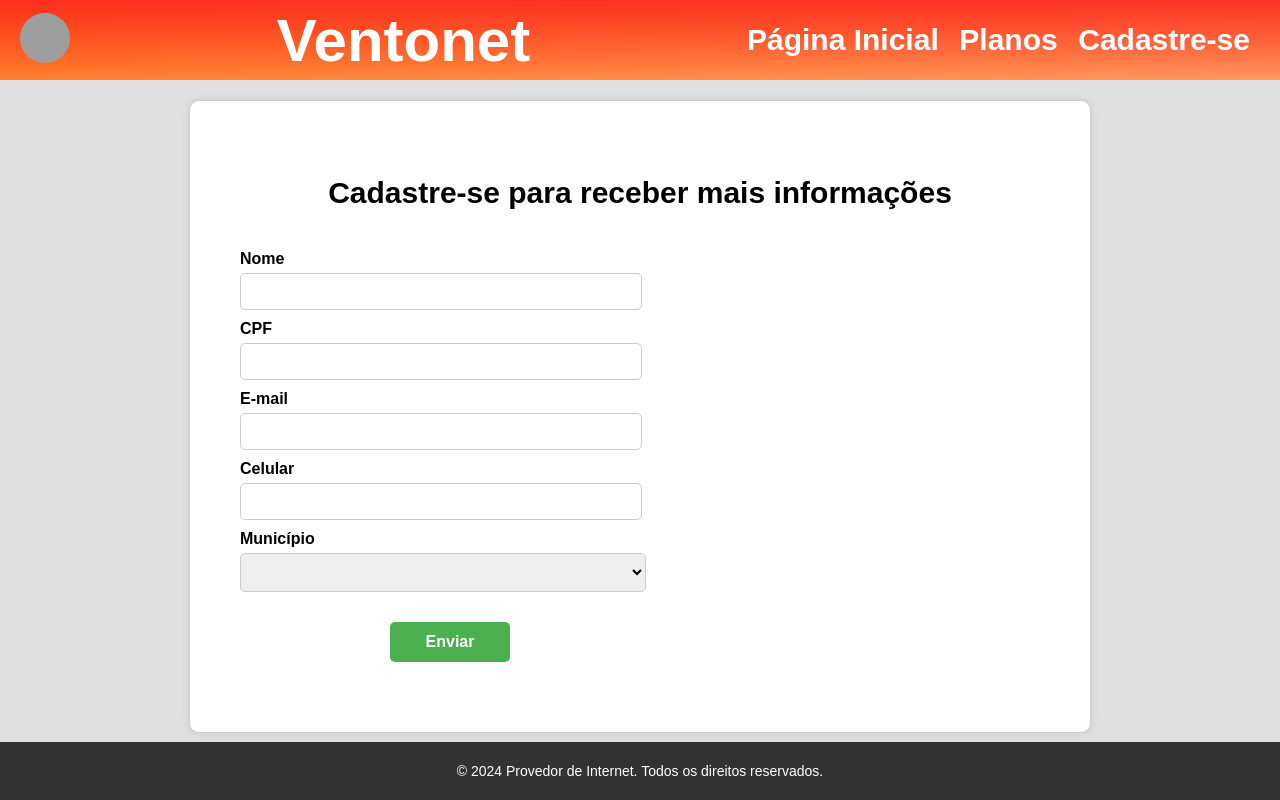
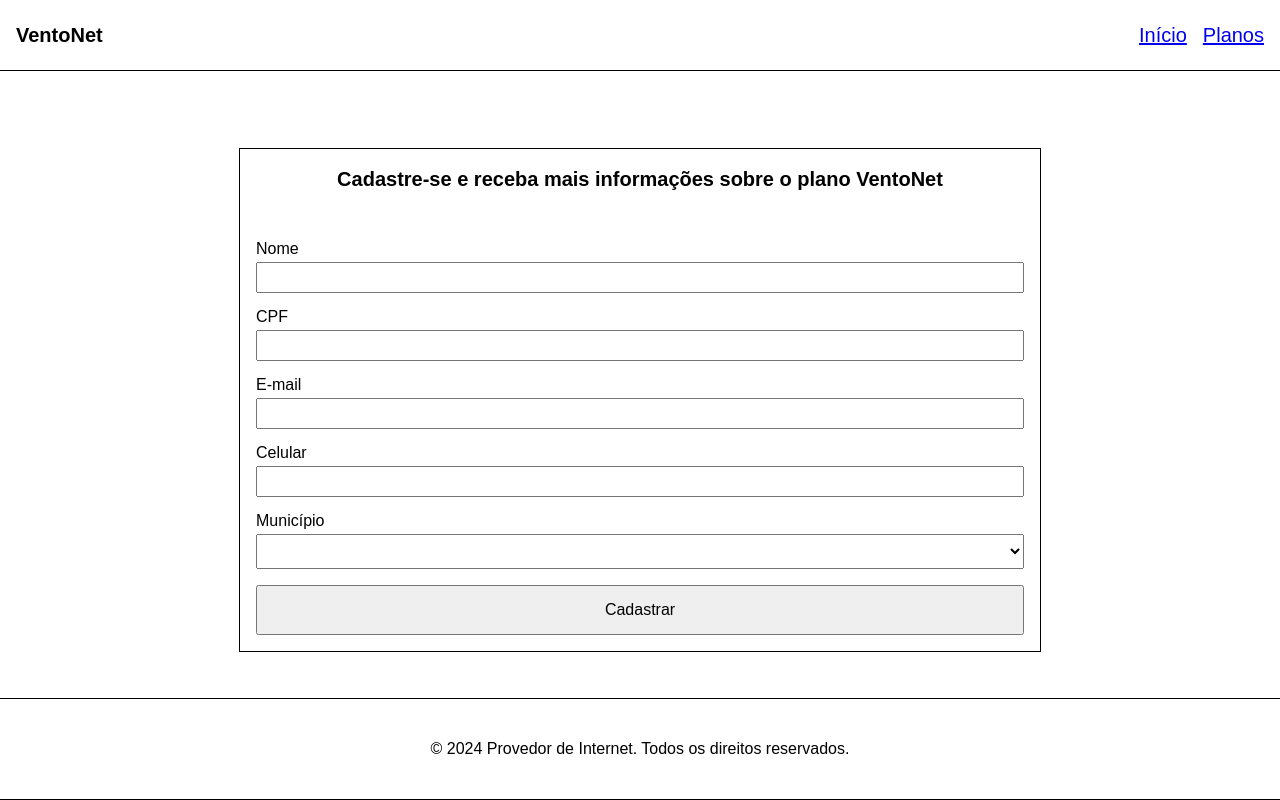
Before and after one commit to snowjhbr/provedor_internet, a PHP site: page /cadastro.html in a window 1280 px wide. Run offline with PHP 8.4, Linux system fonts and the light colour scheme; lists and menus that the app fills with data are empty; grey boxes are pictures that could not be loaded.

Commit message:
refactor

```diff
--- a/cadastro.html
+++ b/cadastro.html
@@ -4,36 +4,29 @@
 <head>
     <meta charset="UTF-8">
     <meta name="viewport" content="width=device-width, initial-scale=1.0">
+    <link href="css/reset.css" rel="stylesheet">
+    <link href="css/style.css" rel="stylesheet">
+    <link href="css/cadastro.css" rel="stylesheet">
     <title>Cadastro</title>
-    <link href="css/cadastro.css" rel="stylesheet">
 </head>
 
 <body>
     <header>
-        <div class="perfil">
-            <img src="imagens/img5ea04797c67d21.22396471.jpg" alt="usuario">
-        </div>
-        <h1>Ventonet</h1>
+        <h1>VentoNet</h1>
         <nav>
             <ul>
-                <li><a href="index.html">Página Inicial</a></li>
-                <li><a href="pagina-planos.html">Planos</a></li>
-                <li><a href="cadastro.html">Cadastre-se</a></li>
+                <li><a href="index.html">Início</a></li>
+                <li><a href="planos.html">Planos</a></li>
             </ul>
         </nav>
     </header>
-    <main>
     <div class="box-geral">
-
-            <div class="inputs">
-
-                <h2>Cadastre-se para receber mais informações</h2>
+        <h2>Cadastre-se e receba mais informações sobre o plano VentoNet</h2>
         <form id="form">
             <div class="nome">
                 <label for="nome">Nome</label>
                 <input type="text" id="nome" name="nome" required>
             </div>
-
             <div class="cpf">
                 <label for="cpf">CPF</label>
                 <input type="text" id="cpf" name="cpf" required maxlength="11">
@@ -48,23 +41,16 @@
                 <label for="celular">Celular</label>
                 <input type="tel" id="celular" name="celular" required>
             </div>
-
             <div class="cidade">
                 <label for="municipio">Município</label>
-                        <select id="municipio" name="municipio" required>
-
-                        </select>
+                <select id="municipio" name="municipio" required></select>
             </div>
-
-                    <button type="submit">Enviar</button>
+            <button type="submit">Cadastrar</button>
         </form>
     </div>
-        </div>
-    </main>
     <footer id="footer-1">
         <span id="footer-1">&copy; 2024 Provedor de Internet. Todos os direitos reservados.</span>
     </footer>
-
     <script src="scripts/municipios.js"></script>
     <script src="scripts/cadastro.js"></script>
 </body>
--- a/css/cadastro.css
+++ b/css/cadastro.css
@@ -1,170 +1,54 @@
-body {
-    font-family: Arial, sans-serif;
-    margin: 0;
-    padding: 0;
+.box-geral {
+  width: 800px;
+  border: 1px solid black;
+  display: flex;
+  flex-direction: column;
+  gap: 1rem;
+  margin: 0 20px;
+}
+.box-geral form {
+  display: flex;
+  flex-direction: column;
+  gap: 1rem;
+  padding: 1rem;
 }
 
-/* HEADER DA PÁGINA */
-
-header {
-    background: linear-gradient(to bottom, rgba(253, 37, 37, 0.863), rgba(255, 72, 0, 0.2)), linear-gradient(to bottom right, #ff7300, #ffad7a);
-    color: #ffffff;
-    padding: 10px 0; /* Aumentando o padding */
-    display: flex;
-    justify-content: space-between;
-    align-items: center;
-    height: 60px; /* Reduzindo a altura */
+.box-geral form div {
+  display: flex;
+  flex-direction: column;
+  gap: 5px;
 }
 
-h1 {
-    font-size: 60px; /* Reduzindo o tamanho da fonte */
-}
-
-.perfil {
-    margin-left: 10px; /* Reduzindo a margem */
-    padding-left: 10px; /* Reduzindo o padding */
-}
-
-.perfil img {
-    width: 50px; /* Reduzindo o tamanho da imagem */
-    height: 50px; /* Reduzindo o tamanho da imagem */
-    border-radius: 50%;
-}
-
-.perfil img:hover {
-    width: 60px; /* Ajustando o tamanho da imagem */
-    height: 60px; /* Ajustando o tamanho da imagem */
-}
-
-nav ul {
-    list-style-type: none;
-    padding: 0px 10px; /* Reduzindo o padding */
-    margin-right: 20px; /* Reduzindo a margem */
-    font-size: 20px; /* Reduzindo o tamanho da fonte */
-}
-
-nav ul li {
-    display: inline;
-    margin-left: 15px; /* Reduzindo a margem */
-    color: white;
-    font-weight: bold;
-    font-size: 30px;
-}
-
-nav ul li:first-child {
-    margin-left: 0;
-}
-
-nav ul li a {
-    color: #fff;
-    text-decoration: none;
-}
-
-nav ul li a:hover {
-    text-decoration: none;
-    color: black;
-}
-
-
-/* -------------------MAIN DA PÁGINA---------------------------- */
-
-main {
-    display: flex;
-    justify-content: center;
-    align-items: center;
-    background-color: rgb(224, 224, 224);
-}
-
-.box-geral {
-    width: 80%;
-    max-width: 800px;
-    padding: 50px;
-    margin: 20px;
-    border: 1px solid #ccc;
-    border-radius: 10px;
-    box-shadow: 0 0 10px rgba(0, 0, 0, 0.1);
-    background-color: white;
-}
-
-.inputs {
-    display: grid;
-    grid-template-columns: repeat(2, 1fr);
-    grid-template-rows: repeat(3, auto);
-    gap: 20px;
-    outline: none;
-    border-style: none;
-}
-
-.inputs div {
-    margin-bottom: 10px;
-}
-
-.cidade select {
-    width: calc(104%);
-    padding: 10px;
-    margin-top: 5px;
-    border: 1px solid #ccc;
-    border-radius: 5px;
-}
-
-
-h2 {
-    grid-column: 1 / -1;
-    text-align: center;
-    margin-bottom: 20px;
-    font-size: 30px;
-    font-weight: bold;
-}
-
-form {
-    grid-column: 2 / 1;
+.box-geral form input {
+  height: 25px;
+  font-size: 16px;
 }
 
 label {
-    font-weight: bold;
+  font-size: 16px;
 }
 
-input,
-textarea {
-    width: calc(100% - 10px);
-    padding: 10px;
-    margin-top: 5px;
-    border: 1px solid #ccc;
-    border-radius: 5px;
+button {
+  height: 50px;
+  font-size: 16px;
+  cursor: pointer;
 }
 
-button[type="submit"] {
-    width: 120px;
-    padding: 10px;
-    margin-left: 150px;
-    margin-top: 20px;
-    background-color: #4CAF50;
-    color: white;
-    border: none;
-    height: 40px;
-    border-radius: 5px;
-    cursor: pointer;
-    transition: background-color 0.3s;
-    font-weight: bold;
-    font-size: 16px;
+option {
+  font-size: 16px;
 }
 
-button[type="submit"]:hover {
-    background-color: #45a049;
-    transform: scale(1.2);
+select {
+  height: 35px !important;
+  font-size: 16px;
 }
 
-/* Estilos para o Footer */
-footer {
-    background-color: #333;
-    color: #fff;
-    padding: 20px 0;
-    text-align: center;
-    position: fixed;
-    bottom: 0;
-    width: 100%;
+h2 {
+  font-size: 20px;
+  font-weight: 600;
+  text-align: center;
+  padding: 20px 0;
 }
 
-footer span {
-    font-size: 14px;
+@media screen and (max-width: 960px) {
 }
--- a/css/reset.css
+++ b/css/reset.css
@@ -1,21 +1,84 @@
-/* http://meyerweb.com/eric/tools/css/reset/
-   v2.0 | 20110126
-   License: none (public domain)
-*/
-
-html, body, div, span, applet, object, iframe,
-h1, h2, h3, h4, h5, h6, p, blockquote, pre,
-a, abbr, acronym, address, big, cite, code,
-del, dfn, em, img, ins, kbd, q, s, samp,
-small, strike, strong, sub, sup, tt, var,
-b, u, i, center,
-dl, dt, dd, ol, ul, li,
-fieldset, form, label, legend,
-table, caption, tbody, tfoot, thead, tr, th, td,
-article, aside, canvas, details, embed,
-figure, figcaption, footer, header, hgroup,
-menu, nav, output, ruby, section, summary,
-time, mark, audio, video {
+html,
+body,
+div,
+span,
+applet,
+object,
+iframe,
+h1,
+h2,
+h3,
+h4,
+h5,
+h6,
+p,
+blockquote,
+pre,
+a,
+abbr,
+acronym,
+address,
+big,
+cite,
+code,
+del,
+dfn,
+em,
+img,
+ins,
+kbd,
+q,
+s,
+samp,
+small,
+strike,
+strong,
+sub,
+sup,
+tt,
+var,
+b,
+u,
+i,
+center,
+dl,
+dt,
+dd,
+ol,
+ul,
+li,
+fieldset,
+form,
+label,
+legend,
+table,
+caption,
+tbody,
+tfoot,
+thead,
+tr,
+th,
+td,
+article,
+aside,
+canvas,
+details,
+embed,
+figure,
+figcaption,
+footer,
+header,
+hgroup,
+menu,
+nav,
+output,
+ruby,
+section,
+summary,
+time,
+mark,
+audio,
+video {
   margin: 0;
   padding: 0;
   border: 0;
@@ -24,22 +87,35 @@ time, mark, audio, video {
   vertical-align: baseline;
 }
 /* HTML5 display-role reset for older browsers */
-article, aside, details, figcaption, figure,
-footer, header, hgroup, menu, nav, section {
+article,
+aside,
+details,
+figcaption,
+figure,
+footer,
+header,
+hgroup,
+menu,
+nav,
+section {
   display: block;
 }
 body {
   line-height: 1;
 }
-ol, ul {
+ol,
+ul {
   list-style: none;
 }
-blockquote, q {
+blockquote,
+q {
   quotes: none;
 }
-blockquote:before, blockquote:after,
-q:before, q:after {
-	content: '';
+blockquote:before,
+blockquote:after,
+q:before,
+q:after {
+  content: "";
   content: none;
 }
 table {
--- a/css/style.css
+++ b/css/style.css
@@ -1,97 +1,46 @@
-body{font-family: Verdana, Geneva, Tahoma, sans-serif;}
+body {
+  height: 100vh;
+  overflow-x: hidden;
+  display: flex;
+  align-items: center;
+  justify-content: center;
+  font-family: Arial, Helvetica, sans-serif;
+  position: relative;
+}
 
 header {
+  width: 100%;
+  height: 50px;
+  position: fixed;
+  top: 0;
+  padding: 10px;
+  font-size: 20px;
   display: flex;
   justify-content: space-between;
   align-items: center;
-    background: linear-gradient(to bottom, rgba(253, 37, 37, 0.863), rgba(255, 72, 0, 0.2)), linear-gradient(to bottom right, #ff7300, #ffad7a);
-    height: 60px;
-    padding: 10px 40px;
-    font-size: 30px;
-}
-header .menu ul {
-    display: flex;
-    gap: 20px;
-    align-items: center;
-    justify-content: center;
+  border-bottom: 1px solid black;
 }
 
-header .menu ul li a {
-    text-decoration: none;
-    color: rgb(255, 255, 255);
-    font-weight: 300;
+header ul {
+  display: flex;
+  gap: 1rem;
+  margin: 1rem;
 }
 
-
-header .menu ul li a:hover {
-    text-decoration: none;
-    color:black;
-    font-weight: bold;
+header h1 {
+  margin: 1rem;
+  font-size: 20px;
+  font-weight: 600;
 }
 
-
-main {
-    background-image: url(img/banner.jpg);
-    background-size: cover;
-    height: 87vh;
-    display: flex;
-    justify-content: flex-end;
-    align-items: flex-end;
-}
-main .button {
+footer {
+  width: 100%;
+  height: 80px;
+  padding: 10px;
   display: flex;
   align-items: center;
   justify-content: center;
-    padding: 60px;
+  border: 1px solid black;
+  position: absolute;
+  bottom: 0;
 }
-main .button button {
-    height: 40px;
-    width: 300px;
-    background: none;
-    color: white;
-    border: solid 1px;
-    border-radius: 12px;
-    font-weight: bold;
-}
-
-main .button button:hover {
-        transform: scale(1.3);
-        font-size: 20px;
-    }
-footer{
-    display: flex;
-    justify-content: center;
-    align-items: center;
-    height: 45px;
-    background-color: black;
-    margin: 0;
-    color: white;
-
-}
-@media (max-width: 895px) {
-
-    main {
-        background-image: url(img/banner_mobile.jpg);
-        background-size: cover;
-        height: 87vh;
-        display: flex;
-        justify-content: center;
-        align-items: flex-end;
-    }
-    main .button {
-        display: flex;
-        align-items: center;
-        justify-content: center;
-    }
-
-    main .button button {
-        height: 40px;
-        width: 200px;
-        background: none;
-        color: white;
-        border: solid 1px;
-        border-radius: 12px;
-        font-weight: bold;
-    }
-
-}
--- a/scripts/cadastro.js
+++ b/scripts/cadastro.js
@@ -10,18 +10,15 @@ document.getElementById("form").addEventListener("submit", function (event) {
     body: formData,
   })
     .then((response) => {
+      window.location.href = "listagem.html";
       if (!response.ok) {
-        throw new Error("Erro ao cadastrar o cliente");
+        throw new Error(
+          "Erro ao cadastrar o cliente, tente novamente mais tarde."
+        );
       }
       return response.text();
     })
-    .then((data) => {
-      console.log(data);
-      alert("Cliente cadastrado com sucesso!"); // Exibe mensagem de sucesso
-      window.location.href = "lista.html"; // Redireciona para a página de listagem
-    })
     .catch((error) => {
       console.error("Erro:", error);
-      // Não exibe a mensagem de erro aqui, pois estamos capturando apenas erros reais da requisição
     });
 });
```
Also changed, not shown: css/listagem.css (added, +18 -0 lines), css/pagina-planos.css (+6 -29 lines), index.html (+6 -9 lines), listagem.html (+16 -3 lines), planos.html (+2 -5 lines), scripts/listagem.js (+35 -1 lines). Lines whose indentation alone changed are shown as unchanged.
